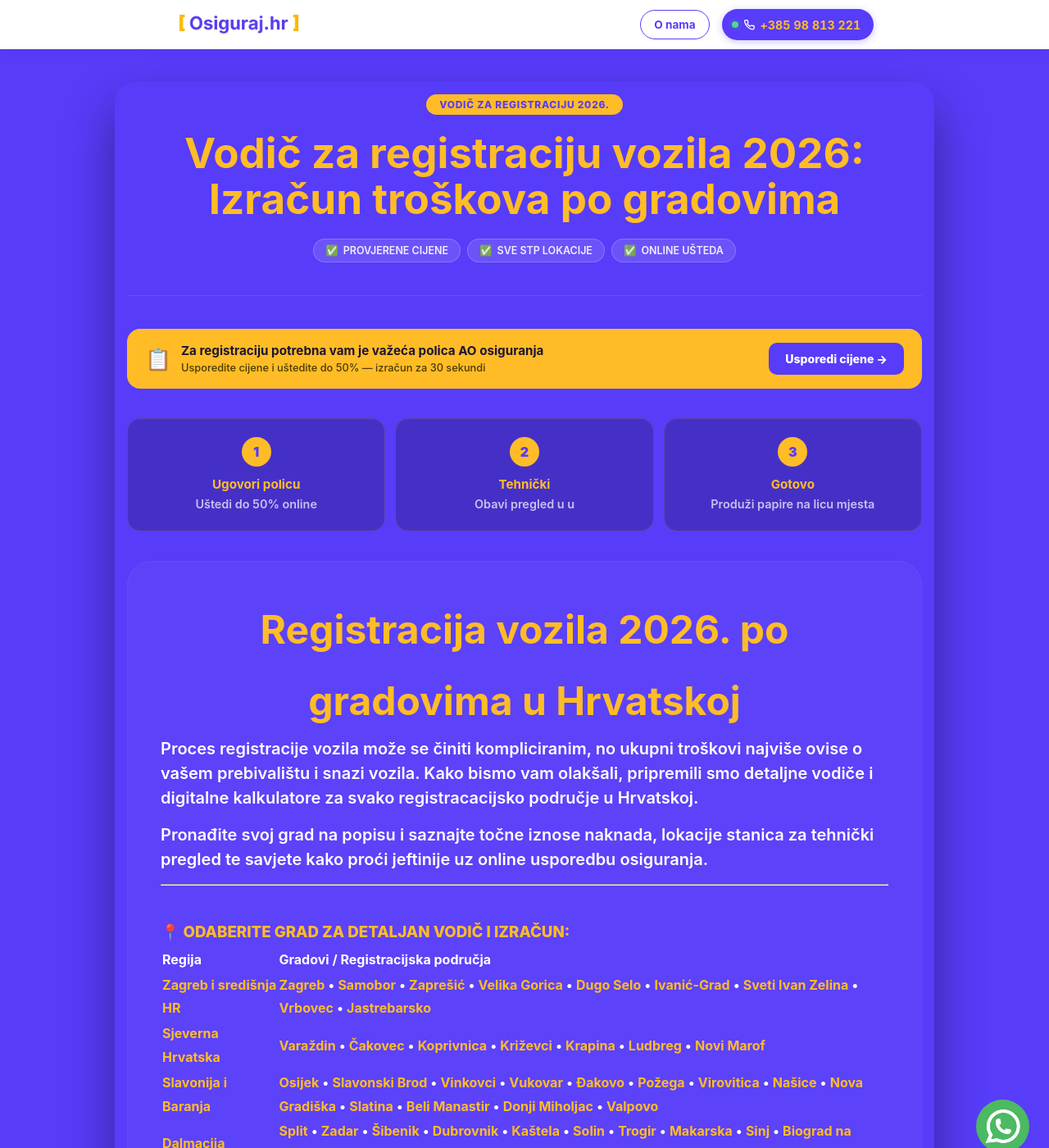
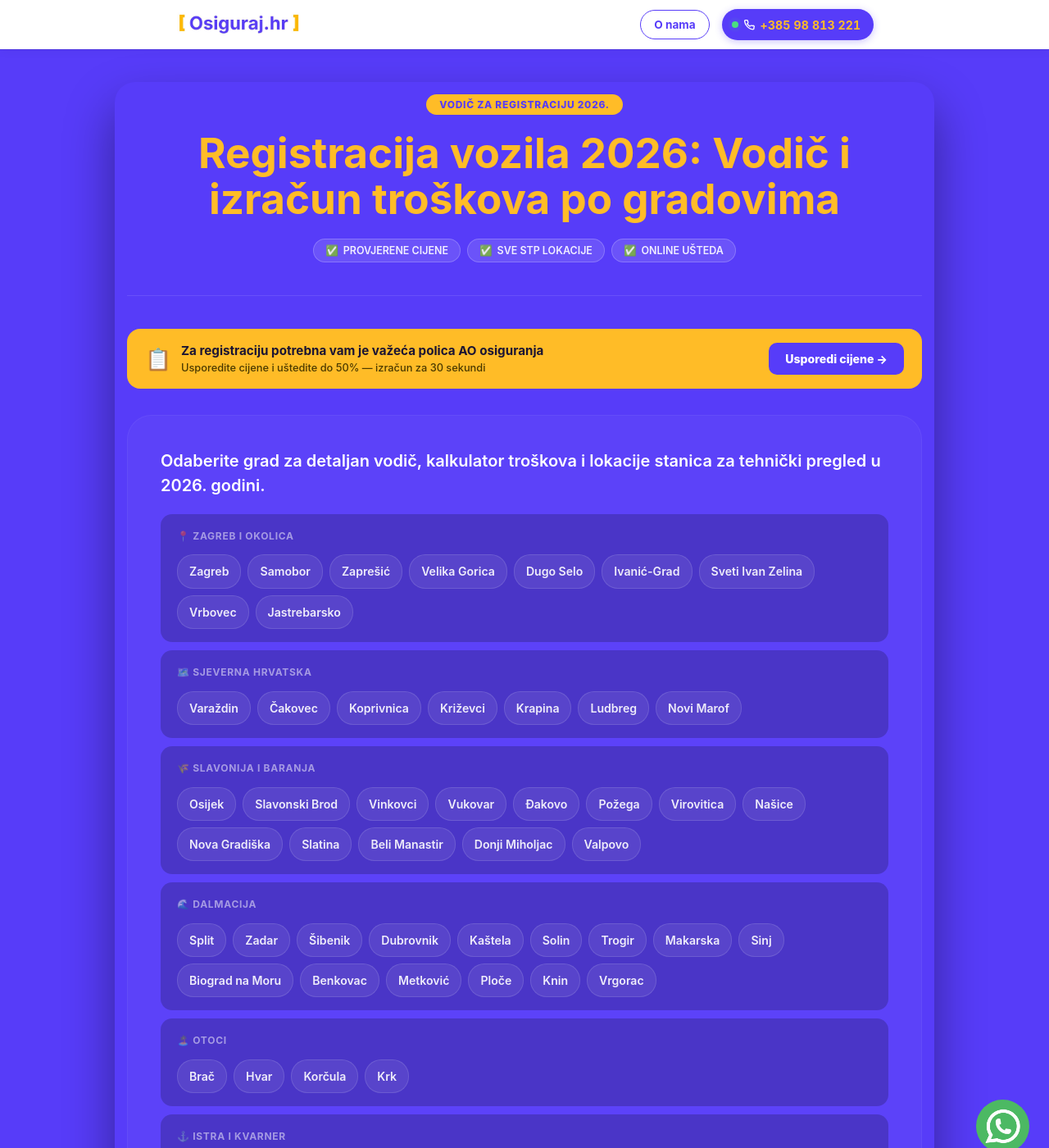
Before and after one commit to Filip-Gale/OsigurajHR, a Jekyll site: the page built from _registracija/index.md, in a window 1280 px wide and 1400 px high. Shown: the whole window at 82% size. Built offline with Jekyll 4.4.1, drawn with Linux system fonts in a browser that asks for light colours; some of the changed text lies outside the part shown.

Commit message:
Improve internal linking: registracija index city grid, cross-links across all 3 collections
- grad.html: add cross-link to registracija city pages
- tehnicki-layout: add cross-link to registracija city pages
- registracija-layout: fix conditional structure, city pills in footer
- registracija index: replace markdown table with city pill grid + tp-faq cards

Co-Authored-By: Claude Sonnet 4.6 <noreply@anthropic.com>

```diff
--- a/_layouts/registracija-layout.html
+++ b/_layouts/registracija-layout.html
@@ -110,6 +110,20 @@
         .step h4 { margin: 0 0 4px; font-size: 0.95rem; }
         .step p { margin: 0; font-size: 0.82rem; opacity: 0.7; }
         .step-num { background: #ffbc27; color: #573cf9; width: 36px; height: 36px; border-radius: 50%; display: flex; align-items: center; justify-content: center; font-weight: 900; font-size: 1rem; margin: 0 auto 12px auto; }
+
+        /* ── City region grid ── */
+        .city-region-grid { display: flex; flex-direction: column; gap: 10px; margin: 20px 0 36px; }
+        .city-region { background: rgba(0,0,0,0.2); border-radius: 14px; padding: 16px 20px; }
+        .city-region--highlight { background: rgba(255,188,39,0.1); border: 1.5px solid rgba(255,188,39,0.3); }
+        .city-region-label { font-size: 0.75rem; font-weight: 700; text-transform: uppercase; letter-spacing: 0.06em; color: rgba(255,255,255,0.5); margin-bottom: 12px; }
+        .city-region--highlight .city-region-label { color: rgba(255,188,39,0.8); }
+
+        /* ── FAQ kartice ── */
+        .tp-faq { display: flex; flex-direction: column; gap: 12px; margin: 8px 0 28px; }
+        .tp-faq-item { background: rgba(0,0,0,0.22); border-radius: 14px; padding: 18px 20px; border-left: 3px solid rgba(255,188,39,0.5); }
+        .tp-faq-q { font-size: 1rem; font-weight: 700; color: #ffbc27; margin-bottom: 8px; }
+        .tp-faq-a { font-size: 0.95rem; color: rgba(255,255,255,0.85); line-height: 1.65; margin: 0; }
+        .tp-faq-a a { color: #ffbc27 !important; }
 
         .city-pills { display: flex; flex-wrap: wrap; gap: 8px; }
         .city-pill {
@@ -260,6 +274,7 @@
             <a href="/izracunaj-cijenu/" class="polica-nudge-btn">Usporedi cijene →</a>
         </div>
 
+        {% if page.grad %}
         <div class="process-container">
             <div class="step">
                 <div class="step-num">1</div>
@@ -277,18 +292,22 @@
                 <p style="font-size: 0.9rem">Produži papire na licu mjesta</p>
             </div>
         </div>
+        {% endif %}
 
         <div class="content-wrapper">
             <article class="post-content">
                 {{ content }}
             </article>
 
+            {% if page.stp_lokacije_opis %}
             <div style="background: rgba(255,188,39,0.1); border-left: 5px solid #ffbc27; padding: 30px; margin-top: 50px; border-radius: 0 20px 20px 0;">
                 <h3 style="margin-top: 0; color: #ffbc27 !important;">📍 STP Lokacije: {{ page.grad }}</h3>
                 <p>{{ page.stp_lokacije_opis }}</p>
             </div>
+            {% endif %}
         </div>
 
+        {% if page.grad %}
         <div style="margin-top: 80px; padding: 60px 40px; background: linear-gradient(145deg, rgba(0,0,0,0.4), rgba(0,0,0,0.2)); border-radius: 40px; text-align: center; border: 4px solid #ffbc27;">
             <h2 style="color: #ffbc27 !important; margin-top: 0; font-size: 2.5rem;">Smanji trošak registracije!</h2>
             <p style="margin-bottom: 40px; font-size: 1.4rem; opacity: 0.9;">
@@ -313,10 +332,13 @@
             <p style="font-weight: bold; color: rgba(255,255,255,0.5); margin-bottom: 14px; text-transform: uppercase; font-size: 0.75rem; letter-spacing: 0.06em;">Ostali gradovi</p>
             <div class="city-pills">
                 {% for p in site.registracija limit:18 %}
+                    {% unless p.grad == blank %}
                     <a href="{{ p.url }}" class="city-pill">{{ p.grad }}</a>
+                    {% endunless %}
                 {% endfor %}
             </div>
         </div>
+        {% endif %}
     </main>
 
     <!-- Sticky bottom bar (mobile) -->
--- a/_registracija/index.md
+++ b/_registracija/index.md
@@ -1,50 +1,150 @@
 ---
 layout: registracija-layout
-title: "Vodič za registraciju vozila 2026: Izračun troškova po gradovima"
-opis: "Sveobuhvatan vodič kroz registraciju vozila u Hrvatskoj za 2026. godinu. Odaberite grad, izračunajte troškove cestarine i poreza te uštedite na auto osiguranju."
+title: "Registracija vozila 2026: Vodič i izračun troškova po gradovima"
+opis: "Sveobuhvatan vodič kroz registraciju vozila u Hrvatskoj za 2026. godinu. Odaberite grad, izračunajte troškove i uštedite na auto osiguranju."
 permalink: /registracija/
 ---
 
-# Registracija vozila 2026. po gradovima u Hrvatskoj
+Odaberite grad za detaljan vodič, kalkulator troškova i lokacije stanica za tehnički pregled u 2026. godini.
 
-Proces registracije vozila može se činiti kompliciranim, no ukupni troškovi najviše ovise o vašem prebivalištu i snazi vozila. Kako bismo vam olakšali, pripremili smo detaljne vodiče i digitalne kalkulatore za svako registracacijsko područje u Hrvatskoj.
+<div class="city-region-grid">
 
-Pronađite svoj grad na popisu i saznajte točne iznose naknada, lokacije stanica za tehnički pregled te savjete kako proći jeftinije uz online usporedbu osiguranja.
+  <div class="city-region">
+    <div class="city-region-label">📍 Zagreb i okolica</div>
+    <div class="city-pills">
+      <a href="/registracija/zagreb/" class="city-pill">Zagreb</a>
+      <a href="/registracija/samobor/" class="city-pill">Samobor</a>
+      <a href="/registracija/zapresic/" class="city-pill">Zaprešić</a>
+      <a href="/registracija/velika-gorica/" class="city-pill">Velika Gorica</a>
+      <a href="/registracija/dugo-selo/" class="city-pill">Dugo Selo</a>
+      <a href="/registracija/ivanic-grad/" class="city-pill">Ivanić-Grad</a>
+      <a href="/registracija/zelina/" class="city-pill">Sveti Ivan Zelina</a>
+      <a href="/registracija/vrbovec/" class="city-pill">Vrbovec</a>
+      <a href="/registracija/jastrebarsko/" class="city-pill">Jastrebarsko</a>
+    </div>
+  </div>
 
----
+  <div class="city-region">
+    <div class="city-region-label">🗺️ Sjeverna Hrvatska</div>
+    <div class="city-pills">
+      <a href="/registracija/varazdin/" class="city-pill">Varaždin</a>
+      <a href="/registracija/cakovec/" class="city-pill">Čakovec</a>
+      <a href="/registracija/koprivnica/" class="city-pill">Koprivnica</a>
+      <a href="/registracija/krizevci/" class="city-pill">Križevci</a>
+      <a href="/registracija/krapina/" class="city-pill">Krapina</a>
+      <a href="/registracija/ludbreg/" class="city-pill">Ludbreg</a>
+      <a href="/registracija/novi-marof/" class="city-pill">Novi Marof</a>
+    </div>
+  </div>
 
-### 📍 Odaberite grad za detaljan vodič i izračun:
+  <div class="city-region">
+    <div class="city-region-label">🌾 Slavonija i Baranja</div>
+    <div class="city-pills">
+      <a href="/registracija/osijek/" class="city-pill">Osijek</a>
+      <a href="/registracija/slavonski-brod/" class="city-pill">Slavonski Brod</a>
+      <a href="/registracija/vinkovci/" class="city-pill">Vinkovci</a>
+      <a href="/registracija/vukovar/" class="city-pill">Vukovar</a>
+      <a href="/registracija/dakovo/" class="city-pill">Đakovo</a>
+      <a href="/registracija/pozega/" class="city-pill">Požega</a>
+      <a href="/registracija/virovitica/" class="city-pill">Virovitica</a>
+      <a href="/registracija/nasice/" class="city-pill">Našice</a>
+      <a href="/registracija/nova-gradiska/" class="city-pill">Nova Gradiška</a>
+      <a href="/registracija/slatina/" class="city-pill">Slatina</a>
+      <a href="/registracija/beli-manastir/" class="city-pill">Beli Manastir</a>
+      <a href="/registracija/donji-miholjac/" class="city-pill">Donji Miholjac</a>
+      <a href="/registracija/valpovo/" class="city-pill">Valpovo</a>
+    </div>
+  </div>
 
-| Regija | Gradovi / Registracijska područja |
-| :--- | :--- |
-| **Zagreb i središnja HR** | [Zagreb](/registracija/zagreb/) • [Samobor](/registracija/samobor/) • [Zaprešić](/registracija/zapresic/) • [Velika Gorica](/registracija/velika-gorica/) • [Dugo Selo](/registracija/dugo-selo/) • [Ivanić-Grad](/registracija/ivanic-grad/) • [Sveti Ivan Zelina](/registracija/zelina/) • [Vrbovec](/registracija/vrbovec/) • [Jastrebarsko](/registracija/jastrebarsko/) |
-| **Sjeverna Hrvatska** | [Varaždin](/registracija/varazdin/) • [Čakovec](/registracija/cakovec/) • [Koprivnica](/registracija/koprivnica/) • [Križevci](/registracija/krizevci/) • [Krapina](/registracija/krapina/) • [Ludbreg](/registracija/ludbreg/) • [Novi Marof](/registracija/novi-marof/) |
-| **Slavonija i Baranja** | [Osijek](/registracija/osijek/) • [Slavonski Brod](/registracija/slavonski-brod/) • [Vinkovci](/registracija/vinkovci/) • [Vukovar](/registracija/vukovar/) • [Đakovo](/registracija/dakovo/) • [Požega](/registracija/pozega/) • [Virovitica](/registracija/virovitica/) • [Našice](/registracija/nasice/) • [Nova Gradiška](/registracija/nova-gradiska/) • [Slatina](/registracija/slatina/) • [Beli Manastir](/registracija/beli-manastir/) • [Donji Miholjac](/registracija/donji-miholjac/) • [Valpovo](/registracija/valpovo/) |
-| **Dalmacija** | [Split](/registracija/split/) • [Zadar](/registracija/zadar/) • [Šibenik](/registracija/sibenik/) • [Dubrovnik](/registracija/dubrovnik/) • [Kaštela](/registracija/kastela/) • [Solin](/registracija/solin/) • [Trogir](/registracija/trogir/) • [Makarska](/registracija/makarska/) • [Sinj](/registracija/sinj/) • [Biograd na Moru](/registracija/biograd-na-moru/) • [Benkovac](/registracija/benkovac/) • [Metković](/registracija/metkovic/) • [Ploče](/registracija/ploce/) • [Knin](/registracija/knin/) • [Vrgorac](/registracija/vrgorac/) |
-| **Otoci** | [Brač](/registracija/brac/) • [Hvar](/registracija/hvar/) • [Korčula](/registracija/korcula/) • [Krk](/registracija/krk/) |
-| **Istra i Kvarner** | [Rijeka](/registracija/rijeka/) • [Pula](/registracija/pula/) • [Poreč](/registracija/porec/) • [Rovinj](/registracija/rovinj/) • [Opatija](/registracija/opatija/) • [Umag](/registracija/umag/) • [Labin](/registracija/labin/) • [Pazin](/registracija/pazin/) • [Buzet](/registracija/buzet/) |
-| **Lika i Gorski kotar** | [Gospić](/registracija/gospic/) • [Ogulin](/registracija/ogulin/) • [Karlovac](/registracija/karlovac/) |
-| **Povoljnije zone (DA/KT)** | [Daruvar](/registracija/daruvar/) • [Kutina](/registracija/kutina/) • [Garešnica](/registracija/garesnica/) • [Sisak](/registracija/sisak/) • [Bjelovar](/registracija/bjelovar/) |
+  <div class="city-region">
+    <div class="city-region-label">🌊 Dalmacija</div>
+    <div class="city-pills">
+      <a href="/registracija/split/" class="city-pill">Split</a>
+      <a href="/registracija/zadar/" class="city-pill">Zadar</a>
+      <a href="/registracija/sibenik/" class="city-pill">Šibenik</a>
+      <a href="/registracija/dubrovnik/" class="city-pill">Dubrovnik</a>
+      <a href="/registracija/kastela/" class="city-pill">Kaštela</a>
+      <a href="/registracija/solin/" class="city-pill">Solin</a>
+      <a href="/registracija/trogir/" class="city-pill">Trogir</a>
+      <a href="/registracija/makarska/" class="city-pill">Makarska</a>
+      <a href="/registracija/sinj/" class="city-pill">Sinj</a>
+      <a href="/registracija/biograd-na-moru/" class="city-pill">Biograd na Moru</a>
+      <a href="/registracija/benkovac/" class="city-pill">Benkovac</a>
+      <a href="/registracija/metkovic/" class="city-pill">Metković</a>
+      <a href="/registracija/ploce/" class="city-pill">Ploče</a>
+      <a href="/registracija/knin/" class="city-pill">Knin</a>
+      <a href="/registracija/vrgorac/" class="city-pill">Vrgorac</a>
+    </div>
+  </div>
 
----
+  <div class="city-region">
+    <div class="city-region-label">🏝️ Otoci</div>
+    <div class="city-pills">
+      <a href="/registracija/brac/" class="city-pill">Brač</a>
+      <a href="/registracija/hvar/" class="city-pill">Hvar</a>
+      <a href="/registracija/korcula/" class="city-pill">Korčula</a>
+      <a href="/registracija/krk/" class="city-pill">Krk</a>
+    </div>
+  </div>
 
-## Dokumentacija potrebna za registraciju 2026.
+  <div class="city-region">
+    <div class="city-region-label">⚓ Istra i Kvarner</div>
+    <div class="city-pills">
+      <a href="/registracija/rijeka/" class="city-pill">Rijeka</a>
+      <a href="/registracija/pula/" class="city-pill">Pula</a>
+      <a href="/registracija/porec/" class="city-pill">Poreč</a>
+      <a href="/registracija/rovinj/" class="city-pill">Rovinj</a>
+      <a href="/registracija/opatija/" class="city-pill">Opatija</a>
+      <a href="/registracija/umag/" class="city-pill">Umag</a>
+      <a href="/registracija/labin/" class="city-pill">Labin</a>
+      <a href="/registracija/pazin/" class="city-pill">Pazin</a>
+      <a href="/registracija/buzet/" class="city-pill">Buzet</a>
+    </div>
+  </div>
 
-Prije odlaska u stanicu za tehnički pregled, pripremite:
+  <div class="city-region">
+    <div class="city-region-label">🏔️ Lika, Gorski kotar i Banovina</div>
+    <div class="city-pills">
+      <a href="/registracija/gospic/" class="city-pill">Gospić</a>
+      <a href="/registracija/ogulin/" class="city-pill">Ogulin</a>
+      <a href="/registracija/karlovac/" class="city-pill">Karlovac</a>
+      <a href="/registracija/sisak/" class="city-pill">Sisak</a>
+    </div>
+  </div>
 
-* **Prometna dozvola** (ili potvrda o vlasništvu).
-* **Osobna iskaznica** (vlasnika ili opunomoćenika).
-* **Polica osiguranja** (u papirnatom ili digitalnom obliku).
+  <div class="city-region city-region--highlight">
+    <div class="city-region-label">💰 Povoljnije zone</div>
+    <div class="city-pills">
+      <a href="/registracija/daruvar/" class="city-pill">Daruvar</a>
+      <a href="/registracija/kutina/" class="city-pill">Kutina</a>
+      <a href="/registracija/garesnica/" class="city-pill">Garešnica</a>
+      <a href="/registracija/bjelovar/" class="city-pill">Bjelovar</a>
+    </div>
+  </div>
 
----
+</div>
 
-## FAQ
+## Što sve plaćate pri registraciji vozila?
 
-**Mogu li registrirati vozilo s neplaćenim kaznama?**
-Ne, sustav onemogućuje produljenje registracije vlasnicima koji imaju pravomoćne, neplaćene prometne kazne.
+* **Tehnički pregled** — obvezna provjera ispravnosti vozila
+* **Eko-test** — cijena ovisi o vrsti goriva (dizel, benzin, plin)
+* **Naknada za ceste** — ovisi o snazi i masi vozila
+* **Naknada za okoliš** — prema vrsti motora i emisiji CO2
+* **Polica AO osiguranja** — najveća stavka, usporedite cijene online i uštedite do 50%
 
-**Gdje se obavlja prijenos vlasništva?**
-Sve se rješava izravno u stanici za tehnički pregled, bez odlaska u policiju.
+## Često postavljana pitanja
 
----
-> **Napomena:** Kalkulatori na stranicama gradova pružaju precizan izračun prema važećim tarifama za 2026. godinu.
+<div class="tp-faq">
+  <div class="tp-faq-item">
+    <div class="tp-faq-q">Mogu li registrirati vozilo s neplaćenim kaznama?</div>
+    <p class="tp-faq-a">Ne — sustav automatski onemogućuje produljenje registracije vlasnicima koji imaju pravomoćne neplaćene prometne kazne.</p>
+  </div>
+  <div class="tp-faq-item">
+    <div class="tp-faq-q">Gdje se obavlja prijenos vlasništva?</div>
+    <p class="tp-faq-a">Sve se rješava izravno u stanici za tehnički pregled, bez odlaska u policiju ili na drugi šalter.</p>
+  </div>
+  <div class="tp-faq-item">
+    <div class="tp-faq-q">Trebam li donijeti policu osiguranja?</div>
+    <p class="tp-faq-a">Da — <a href="/izracunaj-cijenu/">važeća polica obveznog auto osiguranja</a> je obavezan dokument. Možete je ugovoriti online u 30 sekundi i uštediti do 50% u odnosu na šalter.</p>
+  </div>
+</div>
```
Also changed, not shown: _layouts/grad.html (+12 -0 lines), _layouts/tehnicki-layout.html (+16 -0 lines).
